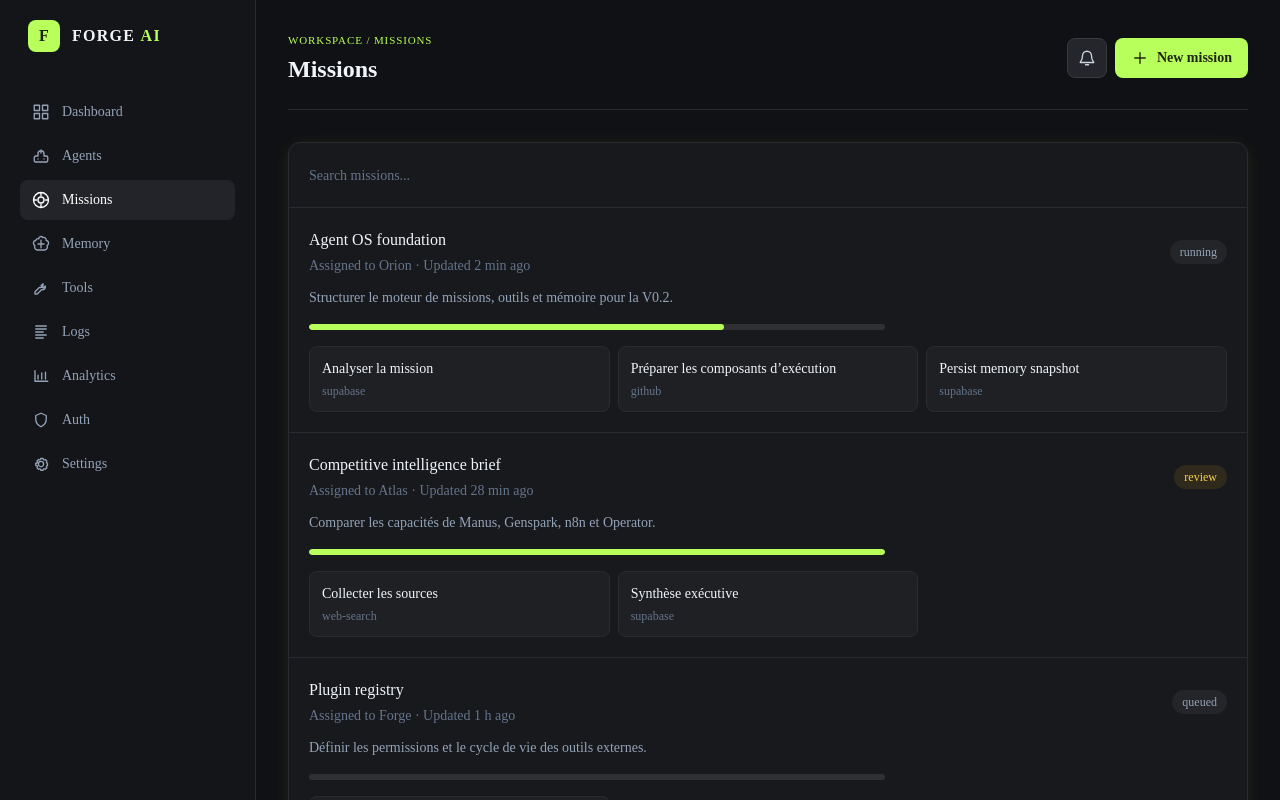
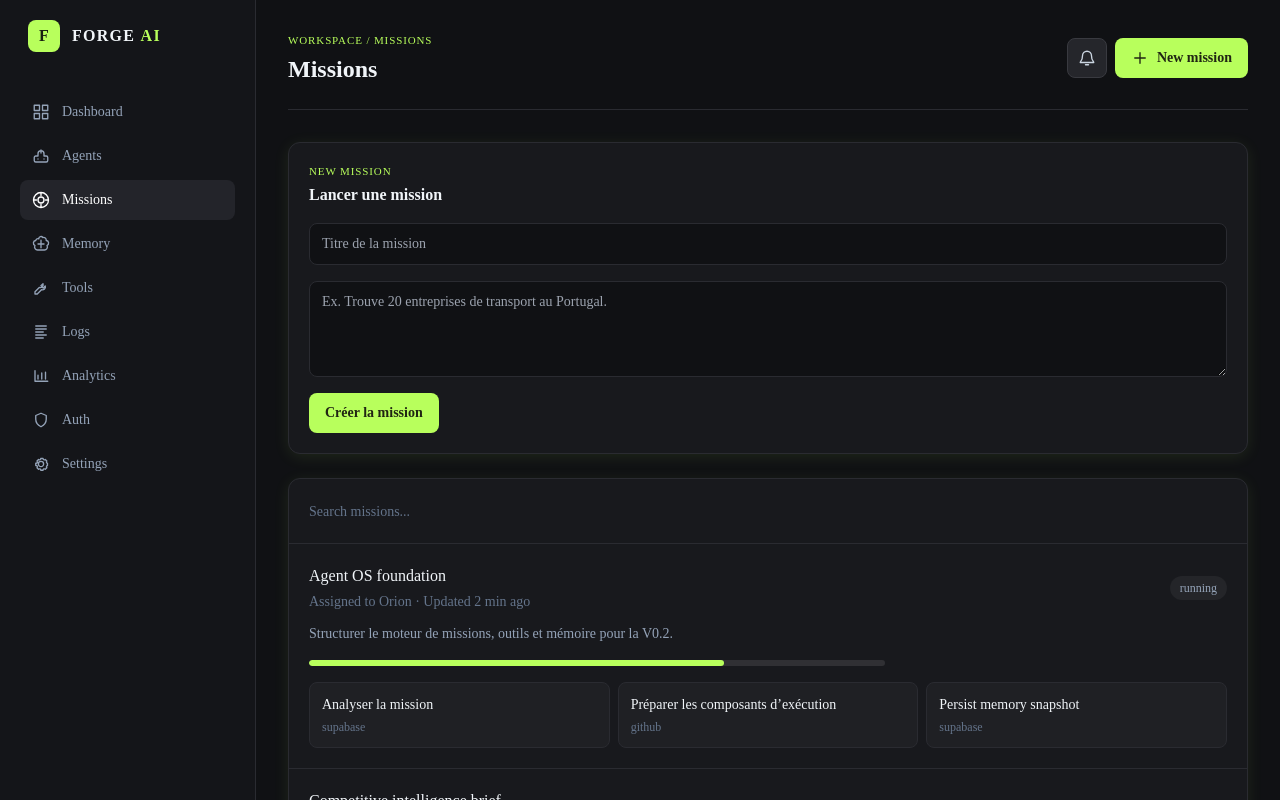
Before and after one commit to atltoki/forge-ai, a Next.js app: page /missions in a window 1280 px wide. Shown: the top 800 px of the page. Built offline with nearby package versions, Linux system fonts and the light colour scheme.

Commit message:
feat(ui): add mission launch form

```diff
--- a/app/missions/page.tsx
+++ b/app/missions/page.tsx
@@ -1,13 +1,51 @@
+'use client';
+
+import { FormEvent, useState } from 'react';
 import { Shell } from '@/components/shell';
 import { Progress, StatusBadge } from '@/components/ui';
 import { agents } from '@/lib/data';
 import { listMissions } from '@/lib/engines/mission-engine';
 
 export default function MissionsPage() {
-  const missions = listMissions();
+  const [missions, setMissions] = useState(listMissions());
+  const [title, setTitle] = useState('');
+  const [objective, setObjective] = useState('');
+  const [status, setStatus] = useState('');
+  const [submitting, setSubmitting] = useState(false);
+
+  async function createMission(event: FormEvent<HTMLFormElement>) {
+    event.preventDefault();
+    setSubmitting(true);
+    setStatus('Création…');
+    try {
+      const response = await fetch('/api/missions', { method: 'POST', headers: { 'content-type': 'application/json' }, body: JSON.stringify({ title, objective }) });
+      const payload = await response.json();
+      if (!response.ok) throw new Error(payload.error ?? 'Impossible de créer la mission.');
+      const plan = payload.plan ?? payload.data?.plan ?? payload.data;
+      if (plan?.title && plan?.objective) {
+        setMissions((current) => [{ id: `local-${Date.now()}`, title: plan.title, objective: plan.objective, agentId: plan.manager ?? 'manager', status: 'queued', progress: 0, updated: 'à l’instant', steps: plan.steps ?? [] }, ...current]);
+      }
+      setTitle('');
+      setObjective('');
+      setStatus(payload.warning ? `Mission créée, mais non envoyée : ${payload.warning}` : 'Mission créée et envoyée au Worker.');
+    } catch (error) {
+      setStatus(error instanceof Error ? error.message : 'Une erreur est survenue.');
+    } finally {
+      setSubmitting(false);
+    }
+  }
 
   return (
     <Shell title="Missions">
+      <form onSubmit={createMission} className="card mb-6 grid gap-4">
+        <div>
+          <p className="eyebrow">New mission</p>
+          <h2 className="mt-1 font-semibold">Lancer une mission</h2>
+        </div>
+        <input value={title} onChange={(event) => setTitle(event.target.value)} className="w-full rounded-lg border border-line bg-[#101114] px-3 py-2.5 text-sm outline-none focus:border-brand" placeholder="Titre de la mission" required />
+        <textarea value={objective} onChange={(event) => setObjective(event.target.value)} className="min-h-24 w-full rounded-lg border border-line bg-[#101114] px-3 py-2.5 text-sm outline-none focus:border-brand" placeholder="Ex. Trouve 20 entreprises de transport au Portugal." required />
+        <div className="flex flex-wrap items-center gap-3"><button className="btn-primary" disabled={submitting}>{submitting ? 'Création…' : 'Créer la mission'}</button>{status && <p className="text-sm text-slate-400" role="status">{status}</p>}</div>
+      </form>
       <div className="card overflow-hidden p-0">
         <div className="border-b border-line p-5">
           <input className="w-full bg-transparent text-sm outline-none placeholder:text-slate-500" placeholder="Search missions..." />
```
